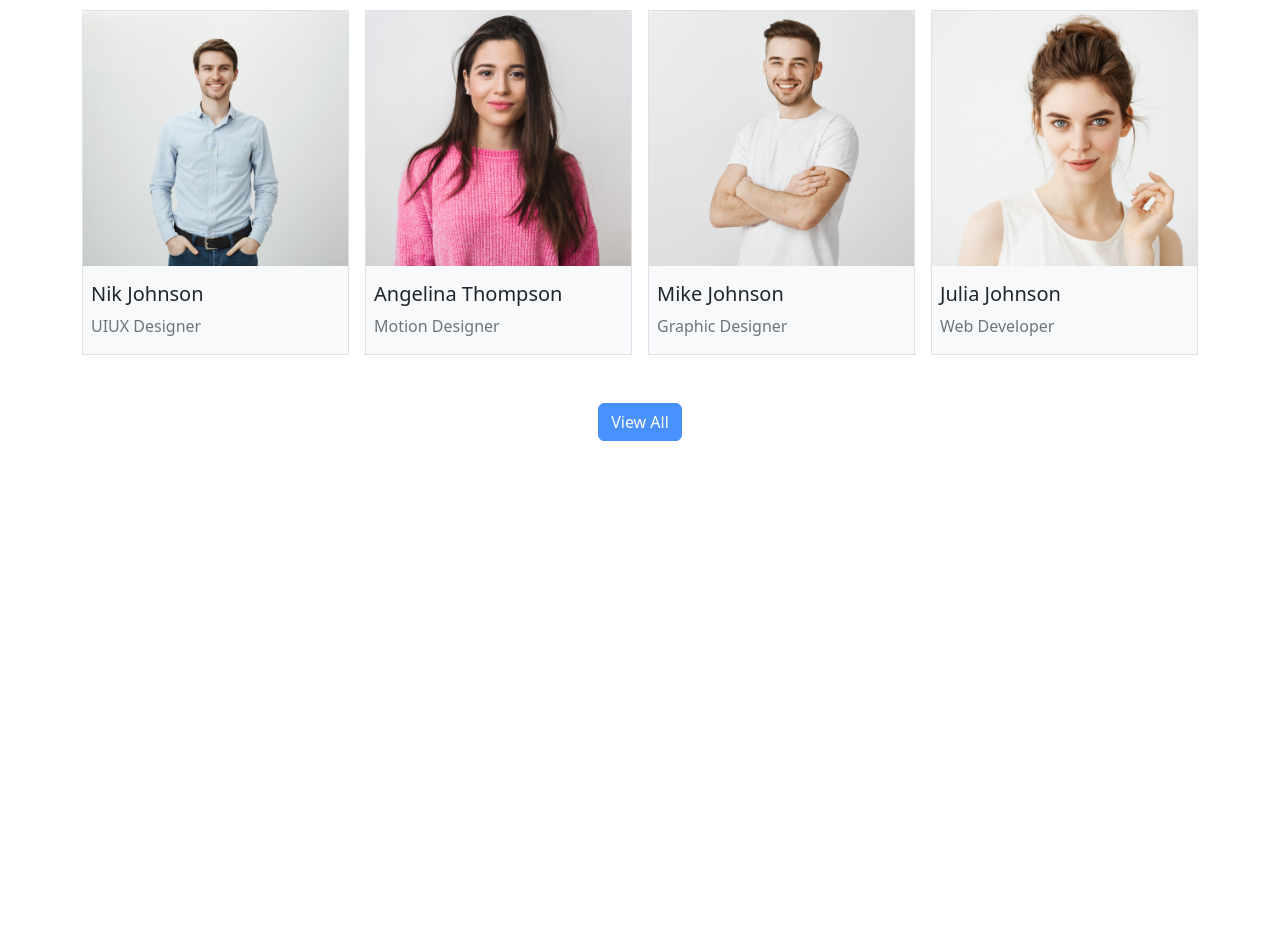
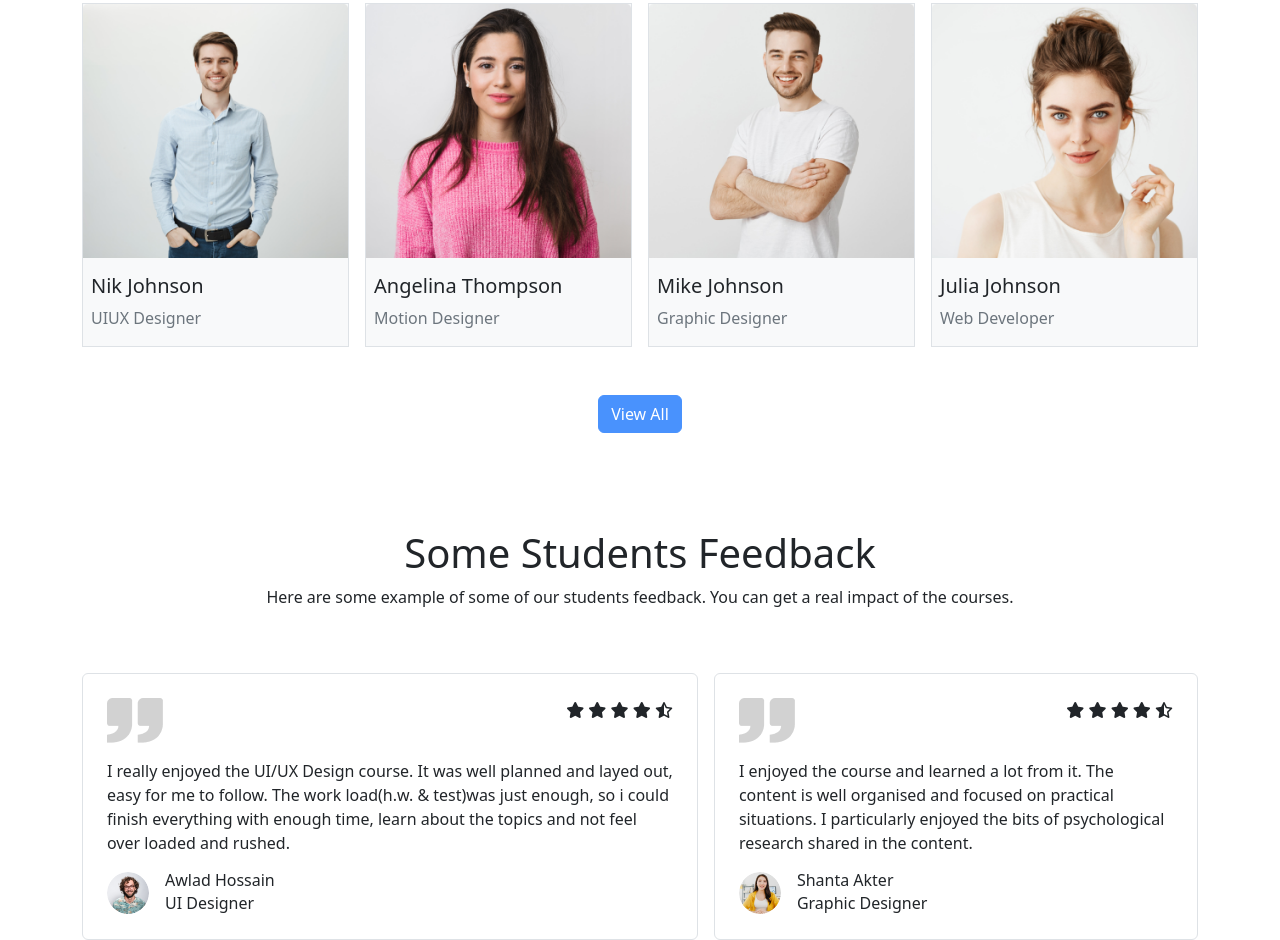
Before and after one commit to mostafizurhh/A3-EdTech-Website, a plain HTML site: page index.html in a window 1280 px wide. Shown: the part 2439-3379 px from the top of the page. Before the commit the page ends 2928 px from the top, so only its background shows below. Drawn offline with nearby package versions, Linux system fonts and the light colour scheme.

Commit message:
student feedback section added

```diff
--- a/index.html
+++ b/index.html
@@ -153,7 +153,7 @@
                         </div>
                         <div class="ms-3 mt-2">
                             <h3>Digital Marketing</h3>
-                            <p class="m-0">The Fullstack Web Development course brings a design-centric approach to
+                            <p class="m-0">The Digital Marketing online course will bring a design-centric approach to
                                 users.
                             </p>
                             <p class="text-primary m-0 pb-1">Price : 20$</p>
@@ -204,10 +204,10 @@
         <section>
             <div class="d-flex mt-5 flex-column align-items-center d-md-flex flex-md-row bg-light">
                 <div>
-                    <img class="img-fluid" src="images/working.png" alt="">
+                    <img class="img-fluid w-100 h-100" src="images/working.png" alt="">
                 </div>
                 <div>
-                    <div class="ms-sm-5 pt-3 d-flex flex-column">
+                    <div class="ms-sm-5 me-sm-5 pt-3 d-flex flex-column">
                         <h2> Explore The Learning Institute</h2>
                         <p>The Learning Institute provides opportunities for individuals and communities through high
                             quality
@@ -241,9 +241,8 @@
                     <div class="col ">
                         <div class="p-lg-5 m-sm-5 m-lg-0 text-white text-center text-lg-start">
                             <h1>Ready to join?</h1>
-                            <p>It is a long established fact that a reader will be distracted by the readable content of
-                                a page
-                                when looking at its layout.
+                            <p>It is really high time to make a concrete decesion about your future. Set up your mind
+                                and achive your dream.
                             </p>
                         </div>
                     </div>
@@ -292,9 +291,8 @@
         <section>
             <div class="d-flex flex-column text-center text-lg-start pt-5 pb-5">
                 <h1>Meet Our Successfull Students</h1>
-                <p>It is a long established fact that a reader will be
-                    distracted by the readable content of a page when
-                    looking at its layout.</p>
+                <p>Meet with some of our successful students who are working on top companies like GOOGLE, APPLE, AMAZON
+                    & FACEBOOK.</p>
             </div>
 
             <div class="d-flex flex-column justify-content-center align-items-center">
@@ -362,6 +360,67 @@
                 </div>
             </div>
         </section>
+        <!------------------------ students feedback ------------------------>
+        <Section>
+            <div class="text-center p-5">
+                <h1>Some Students Feedback</h1>
+                <p>Here are some example of some of our students feedback. You can get a real impact of the courses.</p>
+            </div>
+            <div class="d-flex flex-column d-lg-flex flex-lg-row gap-3">
+                <div class="border rounded-2 p-4">
+                    <div class="d-flex justify-content-between mb-3">
+                        <img src="images/comma.png" alt="">
+                        <div>
+                            <i class="fa-solid fa-star"></i>
+                            <i class="fa-solid fa-star"></i>
+                            <i class="fa-solid fa-star"></i>
+                            <i class="fa-solid fa-star"></i>
+                            <i class="fa-regular fa-star-half-stroke"></i>
+                        </div>
+                    </div>
+                    <div>
+                        <p>I really enjoyed the UI/UX Design course. It was well planned and layed out, easy for me to
+                            follow. The work load(h.w. & test)was just enough, so i could finish everything with enough
+                            time, learn about the topics and not feel over loaded and rushed.</p>
+                    </div>
+                    <div class="d-flex align-items-center">
+                        <div>
+                            <img class="img-fluid w-100 h-100 rounded-circle" src="images/student/student-5.png" alt="">
+                        </div>
+                        <div class="ms-3 p-0">
+                            <h6 class="p-0 m-0">Awlad Hossain</h6>
+                            <p class="p-0 m-0">UI Designer</p>
+                        </div>
+                    </div>
+                </div>
+                <div class="border rounded-2 p-4">
+                    <div class="d-flex justify-content-between mb-3">
+                        <img src="images/comma.png" alt="">
+                        <div>
+                            <i class="fa-solid fa-star"></i>
+                            <i class="fa-solid fa-star"></i>
+                            <i class="fa-solid fa-star"></i>
+                            <i class="fa-solid fa-star"></i>
+                            <i class="fa-regular fa-star-half-stroke"></i>
+                        </div>
+                    </div>
+                    <div>
+                        <p>I enjoyed the course and learned a lot from it. The content is well organised and focused on
+                            practical situations. I particularly enjoyed the bits of psychological research shared in
+                            the content.</p>
+                    </div>
+                    <div class="d-flex align-items-center">
+                        <div>
+                            <img class="img-fluid w-100 h-100 rounded-circle" src="images/student/student-6.png" alt="">
+                        </div>
+                        <div class="ms-3 p-0">
+                            <h6 class="p-0 m-0">Shanta Akter</h6>
+                            <p class="p-0 m-0">Graphic Designer</p>
+                        </div>
+                    </div>
+                </div>
+            </div>
+        </Section>
     </main>
     <!-------------- bootstrap js ------------->
     <script src="https://cdn.jsdelivr.net/npm/bootstrap@5.2.0/dist/js/bootstrap.bundle.min.js
```
